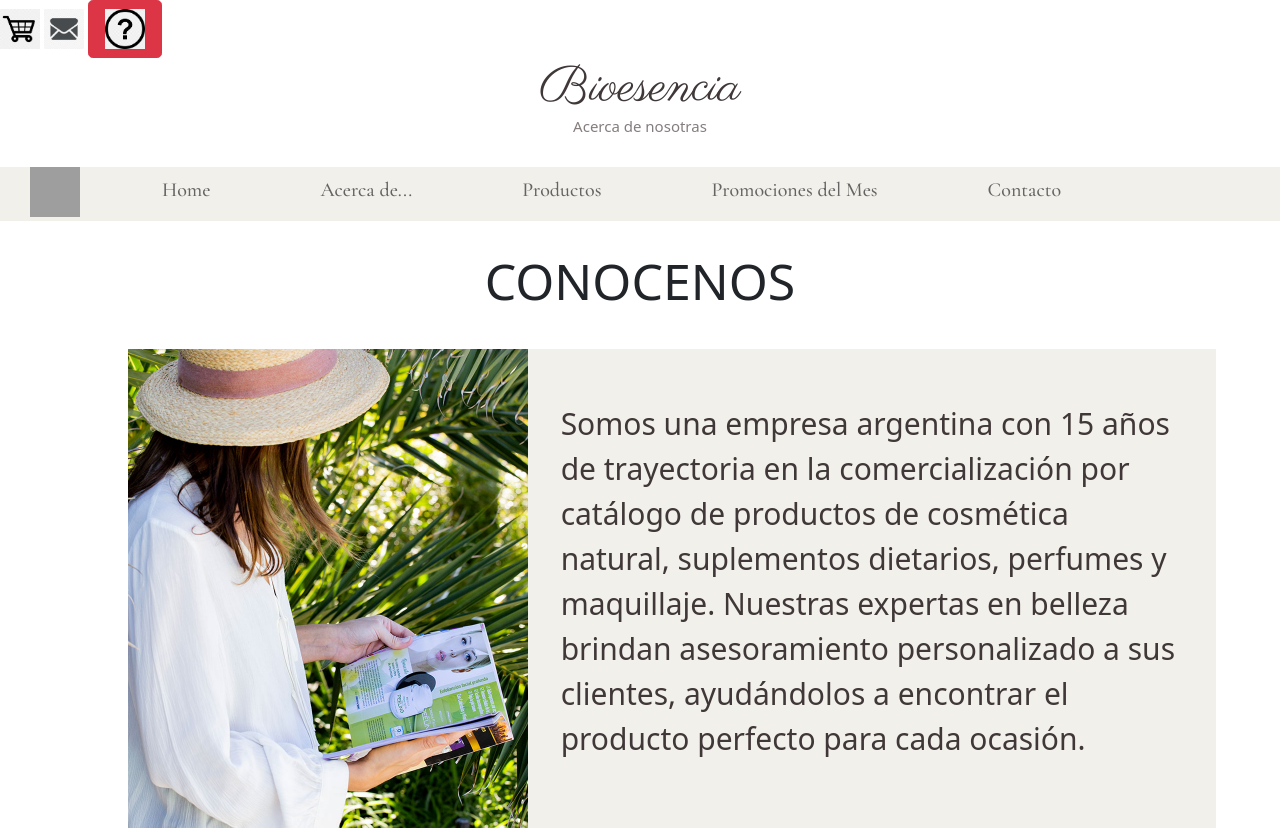
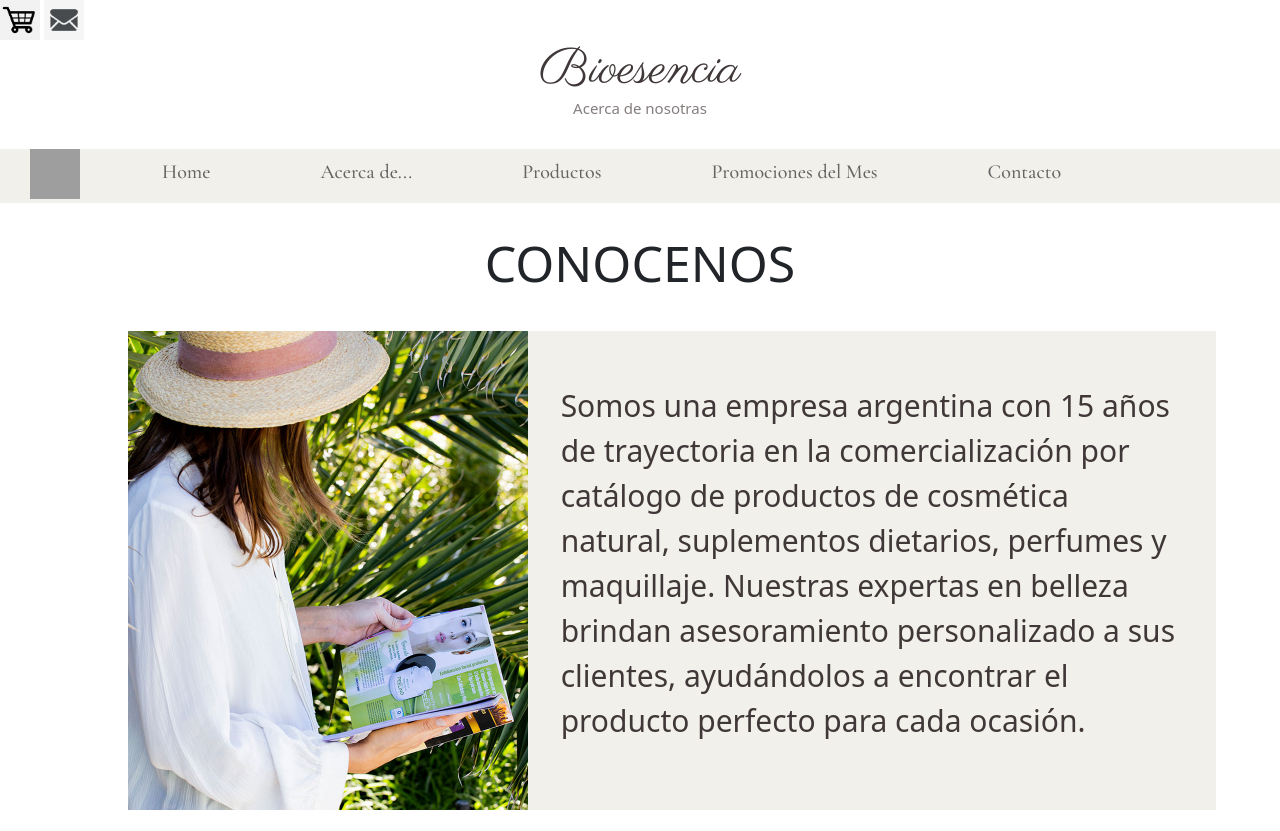
Before and after one commit to larags/miRepoBio, a plain HTML site: page acercade.html in a window 1280 px wide. Shown: the top 831 px of the page. Drawn offline with nearby package versions, Linux system fonts and the light colour scheme; grey boxes are pictures that could not be loaded.

Commit message:
elimine boton

```diff
--- a/acercade.html
+++ b/acercade.html
@@ -28,9 +28,7 @@
     <section class="header__iconos">
         <img src="images/carrito.png" alt="solo visual de carrito" width="40px">
         <a href="contacto.html"> <img src="images/iconMensaje.jpg" alt="imagen a link Contacto" width="40px"></a>
-        <button type="button" class="btn btn-lg btn-danger" data-bs-toggle="popover" title="Popover title" data-bs-content="Hola, en caso de querer realizar su compra puede dirigirse a Contacto y ver todas las formas disponibles para comunicarse con nosotras y finalizar su compra, gracias! ">
-            <img class="imagenAyuda" src="images/ayudaIcon.png" alt="icono de mensaje" width="40px">
-              </button>
+
       </section>
         <!-- TITULO -->
         <section>
```
Also changed, not shown: contacto.html (+1 -3 lines), index.html (+1 -4 lines), productos.html (+1 -3 lines), promociones.html (+1 -3 lines).
